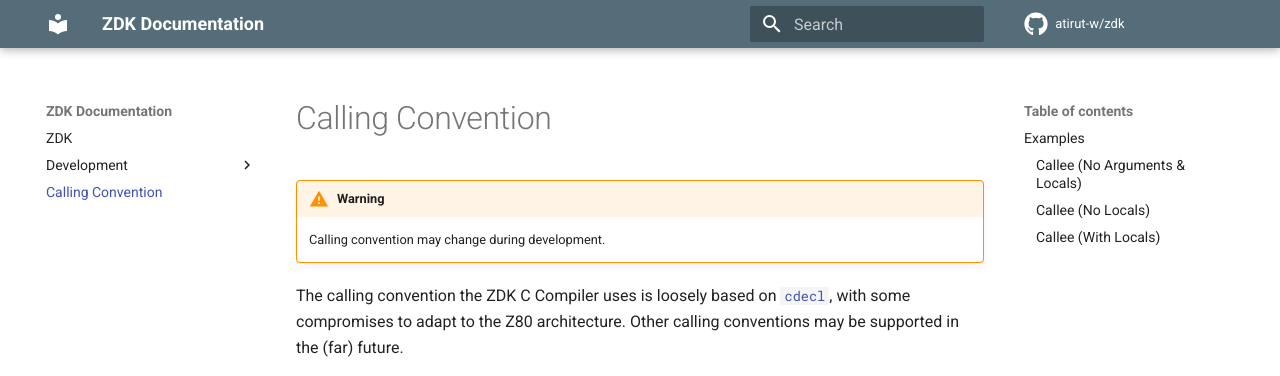
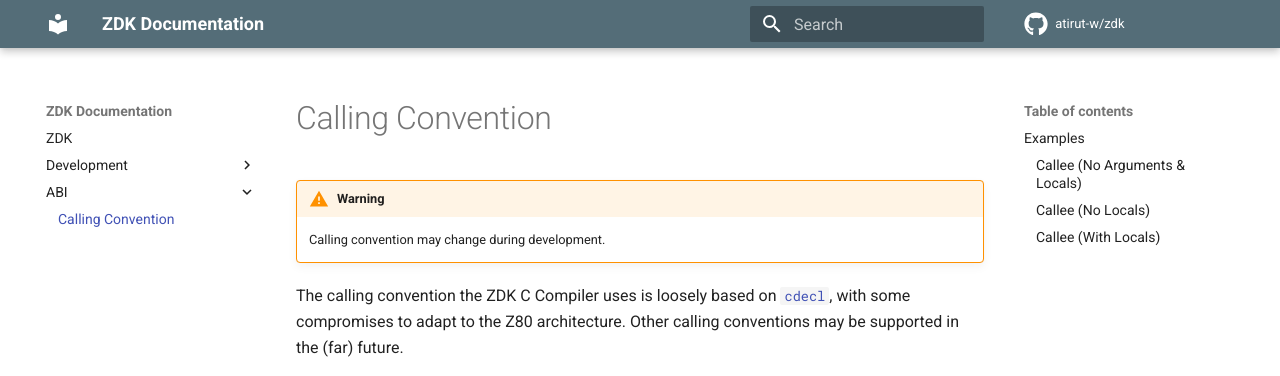
Before and after one commit to atirut-w/zdk, an MkDocs documentation site: the page built from docs/abi/calling-convention.md, in a window 1280 px wide. Shown: the top 376 px of the page. Built offline with MkDocs 1.6.1 and Material for MkDocs 9.7.7, drawn with Linux system fonts in a browser that asks for light colours; comment, search, counter and statistics services are not loaded.

Commit message:
docs: move calling convention doc into ABI group

```diff
--- a/mkdocs.yml
+++ b/mkdocs.yml
@@ -9,7 +9,8 @@ nav:
   - 'index.md'
   - Development:
     - 'development/compiler-debugging.md'
-  - 'calling-convention.md'
+  - ABI:
+    - 'abi/calling-convention.md'
 
 theme:
   name: material
```
Also changed, not shown: docs/abi/calling-convention.md (renamed from docs/calling-convention.md).
